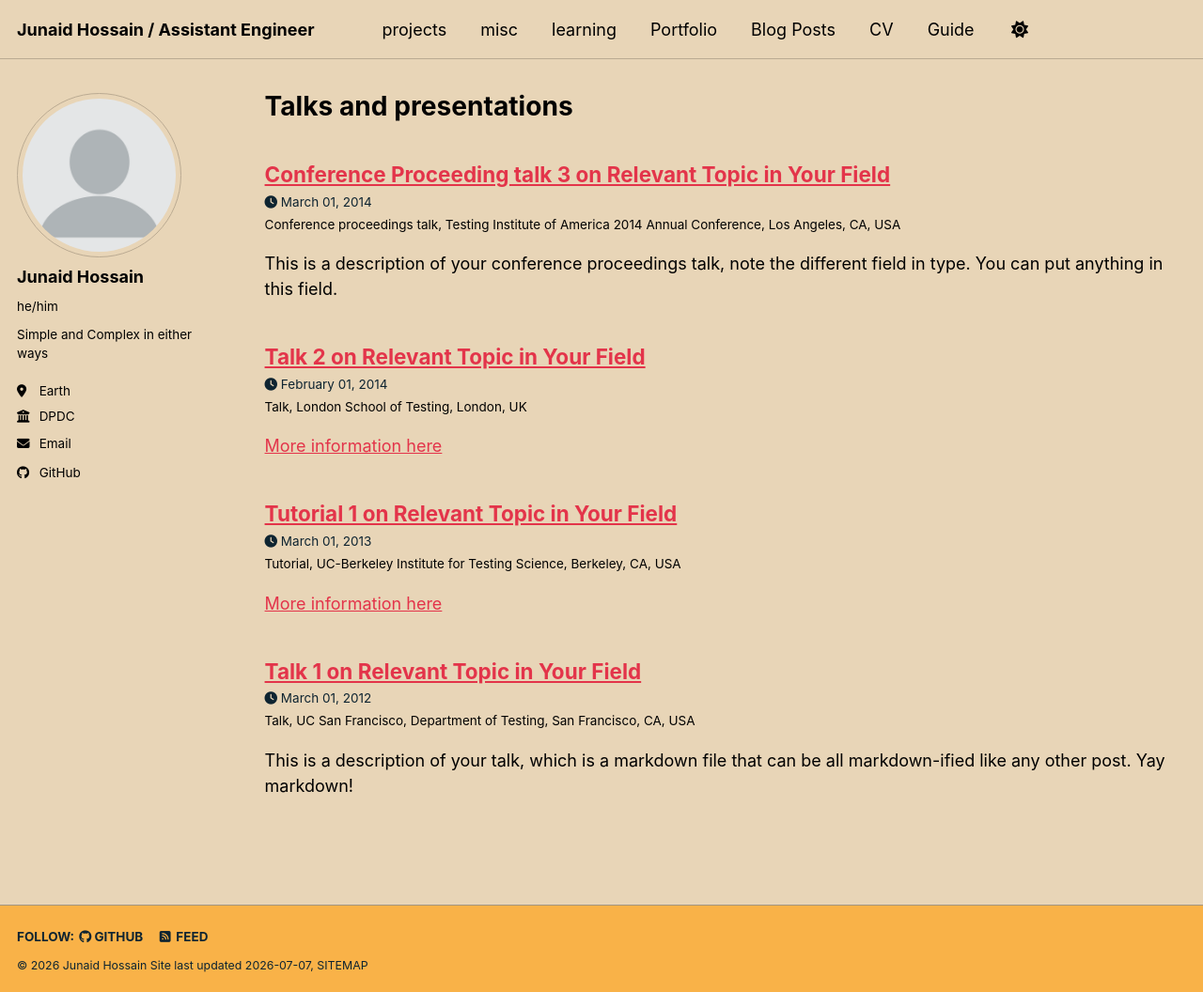
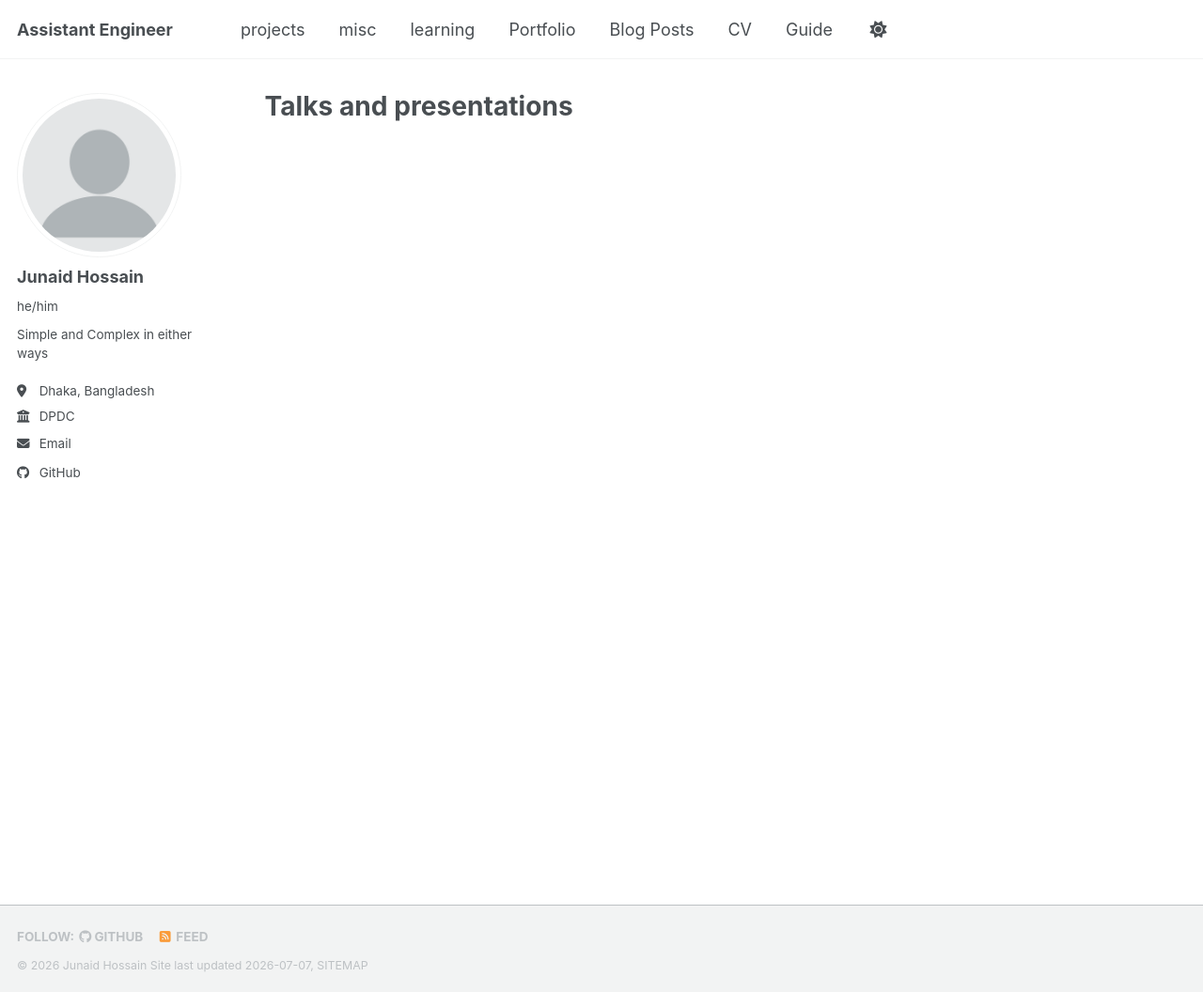
Before and after one commit to aspiringstudent-ctrl/aspiringstudent-ctrl.github.io, a Jekyll site: the page built from _pages/talks.html, in a window 1280 px wide and 1056 px high. Shown: the whole window at 94% size. Built offline with Jekyll 4.4.1, drawn with Linux system fonts in a browser that asks for light colours; a style sheet for code colours, icons or effects is not loaded; part of the change alters nothing that is shown.

Commit message:
Update _config.yml

```diff
--- a/_config.yml
+++ b/_config.yml
@@ -8,8 +8,8 @@
 
 # Basic Site Settings
 locale                   : "en-US"
-site_theme               : "sunrise" # The available themes options are "default", "air", "sunrise", "mint", "dirt" and "contrast"
-title                    : "Junaid Hossain / Assistant Engineer"
+site_theme               : "default" # The available themes options are "default", "air", "sunrise", "mint", "dirt" and "contrast"
+title                    : "Assistant Engineer"
 title_separator          : "-"
 name                     : &name "Junaid Hossain"
 description              : &description "Junaid's academic portfolio"   # Update this with a general description of your site, this is the default if not overridden by a page
@@ -27,7 +27,7 @@ author:
   name             : "Junaid Hossain"
   pronouns         : "he/him"# example: "she/her"
   bio              : "Simple and Complex in either ways"
-  location         : "Earth"
+  location         : "Dhaka, Bangladesh"
   employer         : "DPDC"
   uri              : # URL
   email            : "junaid.hossain@dpdc.gov.bd"
@@ -221,23 +221,23 @@ kramdown:
 
 # These settings control the types of collections used by the template
 collections:
-  teaching:
+  skills:
     output: true
     permalink: /:collection/:path/
-  publications:
+  projects:
     output: true
     permalink: /:collection/:path/
-  portfolio:
+  experiences:
     output: true
     permalink: /:collection/:path/
-  talks:
+  interests:
     output: true
     permalink: /:collection/:path/
 
 
 # These settings control how pages and collections are included in the site
 defaults:
-  # _posts
+ # _posts
   - scope:
       path: ""
       type: posts
@@ -248,46 +248,46 @@ defaults:
       comments: true
       share: true
       related: true
-  # _pages
+ # _pages
   - scope:
       path: ""
       type: pages
     values:
       layout: single
       author_profile: true
-  # _teaching
+  # _skills
   - scope:
       path: ""
-      type: teaching
+      type: skills
     values:
       layout: single
       author_profile: true
       share: true
       comments: true
-  # _publications
+  #  _projects
   - scope:
       path: ""
-      type: publications
+      type: projects
     values:
       layout: single
       author_profile: true
       share: true
       comments: true
-  # _portfolio
+  # _experiences
   - scope:
       path: ""
-      type: portfolio
+      type: experiences
     values:
       layout: single
       author_profile: true
       share: true
       comment: true
-  # _talks
+ #  _interests
   - scope:
       path: ""
-      type: talks
+      type: interests
     values:
-      layout: talk
+      layout: interest
       author_profile: true
       share: true
 
```
